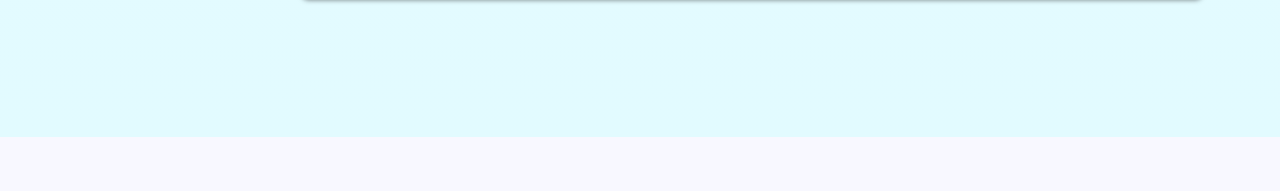
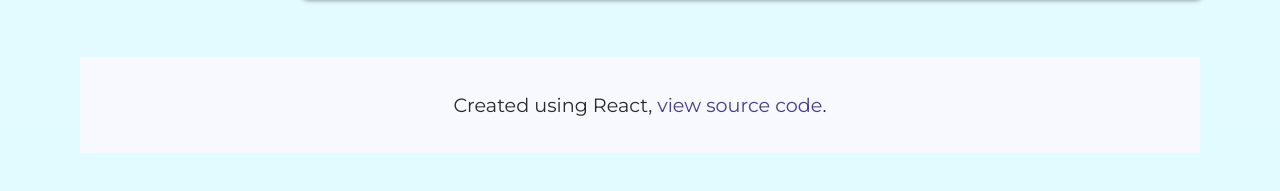
Before and after one commit to jkcswd/Portfolio-Website, a React (Create React App) app: page / in a window 1280 px wide. Shown: the part 3987-4178 px from the top of the page. Before the commit the page ends 4124 px from the top, so only its background shows below. Built offline with nearby package versions, Linux system fonts and the light colour scheme.

Commit message:
Add styling and markup

```diff
--- a/src/components/Footer.js
+++ b/src/components/Footer.js
@@ -3,6 +3,7 @@
 const Footer = () => {
   return (
     <footer className="Footer">
+      <p>Created using React, <a href="https://github.com/jkcswd/Portfolio-Website">view source code</a>.</p>
     </footer>
   );
 }
--- a/src/styles/Footer.css
+++ b/src/styles/Footer.css
@@ -0,0 +1,12 @@
+.Footer {
+  display: flex;
+  justify-content: center;
+  align-items: center;
+  height: 5em;
+  background-color: var(--white);
+  font-size: 1.2em;
+}
+
+.Footer a {
+  color: darkslateblue;
+}
```
